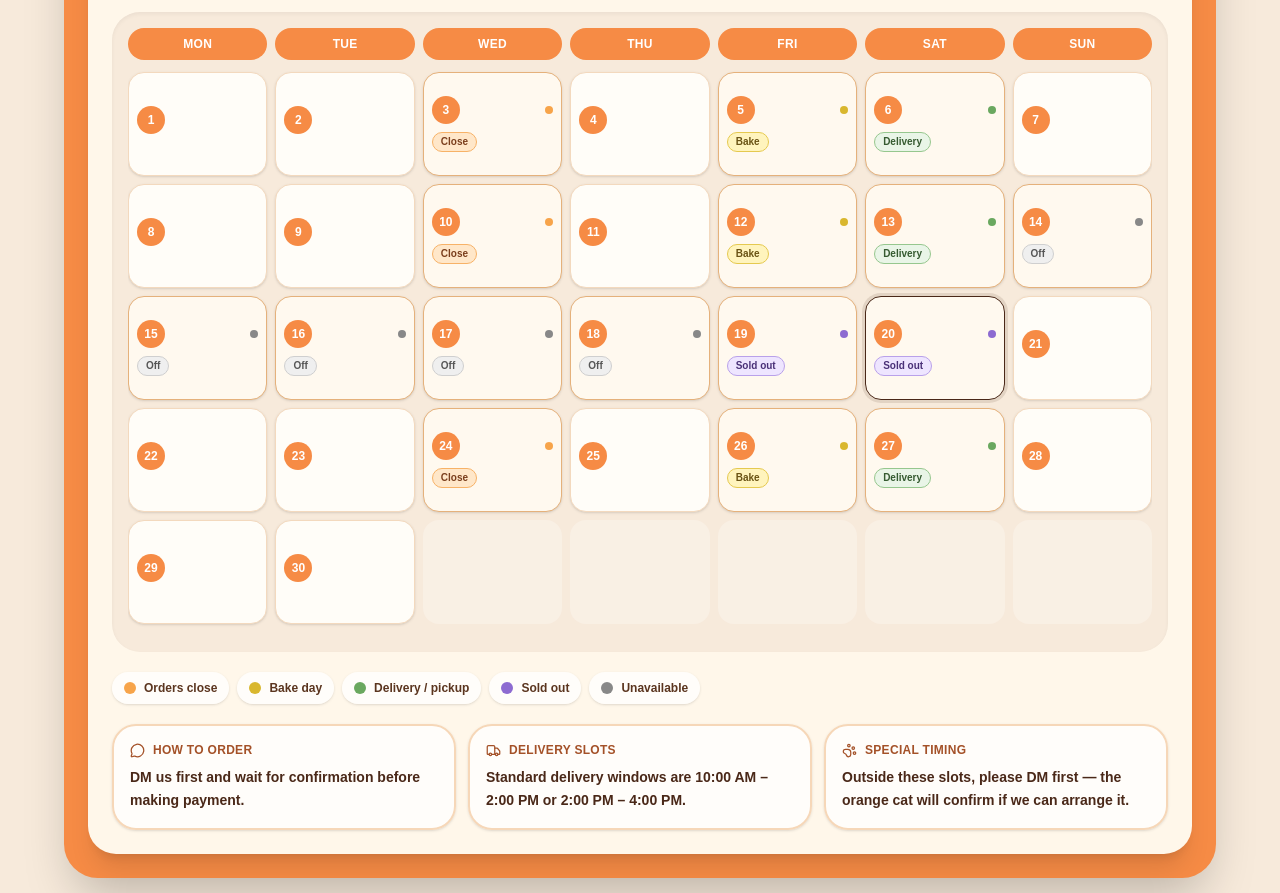
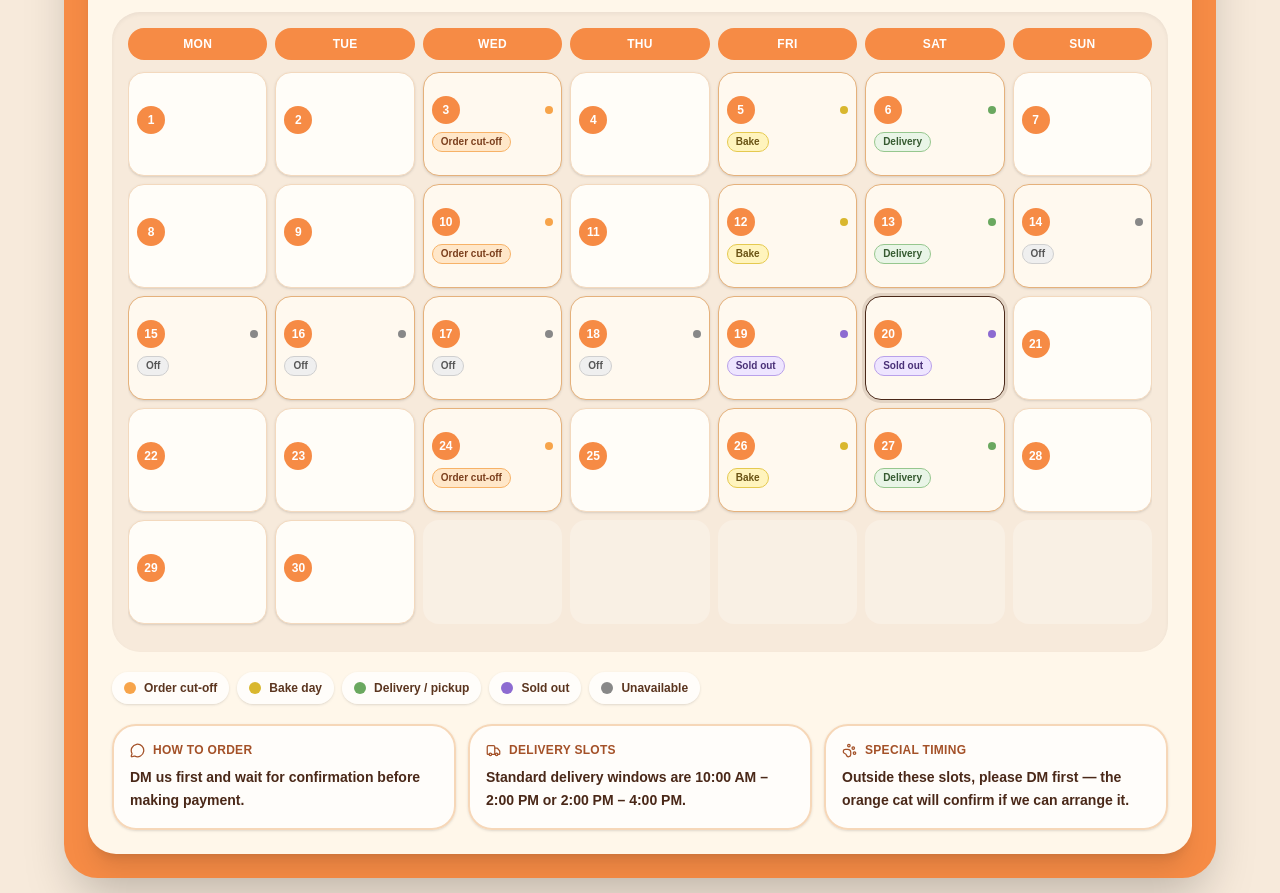
Before and after one commit to daboss88/orange-cat-calendar, a React (Vite) app: page / in a window 1280 px wide. Shown: the part 320-1213 px from the top of the page. Built offline with nearby package versions, Linux system fonts and the light colour scheme.

Commit message:
Update closed pill

```diff
--- a/src/App.jsx
+++ b/src/App.jsx
@@ -26,8 +26,8 @@ const STORAGE_KEY = "orange-cat-bake-calendar-events-v1";
 
 const EVENT_TYPES = {
   close: {
-    label: "Orders close",
-    short: "Close",
+    label: "Order cut-off",
+    short: "Order cut-off",
     icon: Clock3,
     bg: "#FFE7C9",
     text: "#7B3F1D",
```
